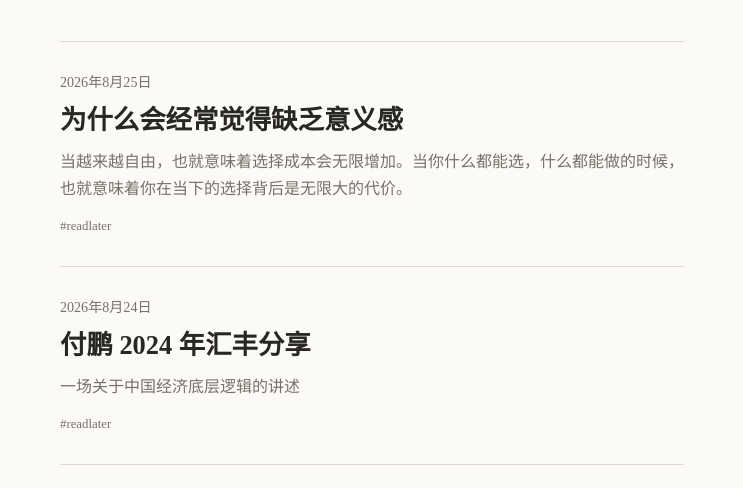
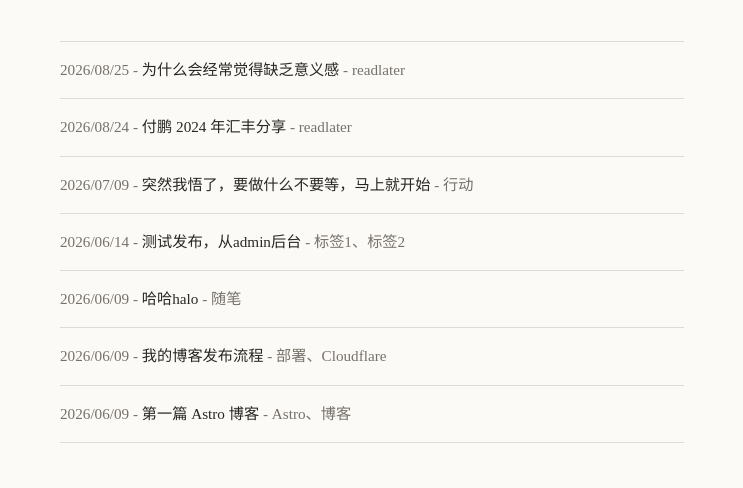
Before and after one commit to Algustav/myweb, an Astro site: page /blog in a window 1280 px wide. Shown: the part 246-734 px from the top of the page, without its empty margins (268-1011 px from the left). Built offline with nearby package versions, Linux system fonts and the light colour scheme; Astro itself is replaced by a stand-in of ours; a web font is replaced by a local one.

Commit message:
feat: streamline diary title and archive

```diff
--- a/src/layouts/BaseLayout.astro
+++ b/src/layouts/BaseLayout.astro
@@ -180,6 +180,10 @@ const {
   }
 
   .diary-feed { margin-bottom: 72px; border-top: 1px solid var(--line); }
+  .archive-list { margin-bottom: 72px; border-top: 1px solid var(--line); }
+  .archive-entry { margin: 0; padding: 16px 0; border-bottom: 1px solid var(--line); color: var(--muted); font-size: 0.95rem; line-height: 1.6; }
+  .archive-entry a { color: var(--ink); text-decoration: none; }
+  .archive-entry a:hover { text-decoration: underline; }
   .entry { padding: 26px 0 28px; border-bottom: 1px solid var(--line); }
   .entry a { display: block; text-decoration: none; }
   .entry time,
--- a/src/pages/blog/index.astro
+++ b/src/pages/blog/index.astro
@@ -1,12 +1,22 @@
 ---
 import BaseLayout from '../../layouts/BaseLayout.astro';
-import PostCard from '../../components/PostCard.astro';
 import { getCollection } from 'astro:content';
 import { getPostDate } from '../../lib/postDate';
 
 const posts = (await getCollection('blog')).sort(
   (a, b) => getPostDate(b).valueOf() - getPostDate(a).valueOf()
 );
+
+const formatDate = (date: Date) => {
+  const parts = new Intl.DateTimeFormat('en', {
+    timeZone: 'Asia/Hong_Kong',
+    year: 'numeric',
+    month: '2-digit',
+    day: '2-digit'
+  }).formatToParts(date);
+  const value = (type: string) => parts.find((part) => part.type === type)?.value;
+  return `${value('year')}/${value('month')}/${value('day')}`;
+};
 ---
 
 <BaseLayout title="文章 - Algustav">
@@ -14,7 +24,17 @@ const posts = (await getCollection('blog')).sort(
     <p class="kicker">归档</p>
     <h1>所有日记</h1>
   </section>
-  <section class="diary-feed" aria-label="文章列表">
-    {posts.map((post) => <PostCard post={post} />)}
+  <section class="archive-list" aria-label="文章列表">
+    {posts.map((post) => {
+      const slug = post.id.replace(/\.(md|mdx)$/, '');
+      return (
+        <p class="archive-entry">
+          <time datetime={getPostDate(post).toISOString()}>{formatDate(getPostDate(post))}</time>
+          <span aria-hidden="true"> - </span>
+          <a href={`/blog/${slug}/`}>{post.data.title}</a>
+          {post.data.tags.length > 0 && <><span aria-hidden="true"> - </span><span>{post.data.tags.join('、')}</span></>}
+        </p>
+      );
+    })}
   </section>
 </BaseLayout>
--- a/src/pages/index.astro
+++ b/src/pages/index.astro
@@ -12,7 +12,7 @@ const posts = (await getCollection('blog')).sort(
 <BaseLayout title="Algustav 的日记本">
   <section class="diary-intro">
     <p class="kicker">个人日记</p>
-    <h1>Algustav 的日记本</h1>
+    <h1>Al的记事本</h1>
     <p>记录正在发生的事，也留住那些以后还想重新读到的想法。</p>
   </section>
 
```
Also changed, not shown: tests/diary-template.test.mjs (+9 -0 lines).
